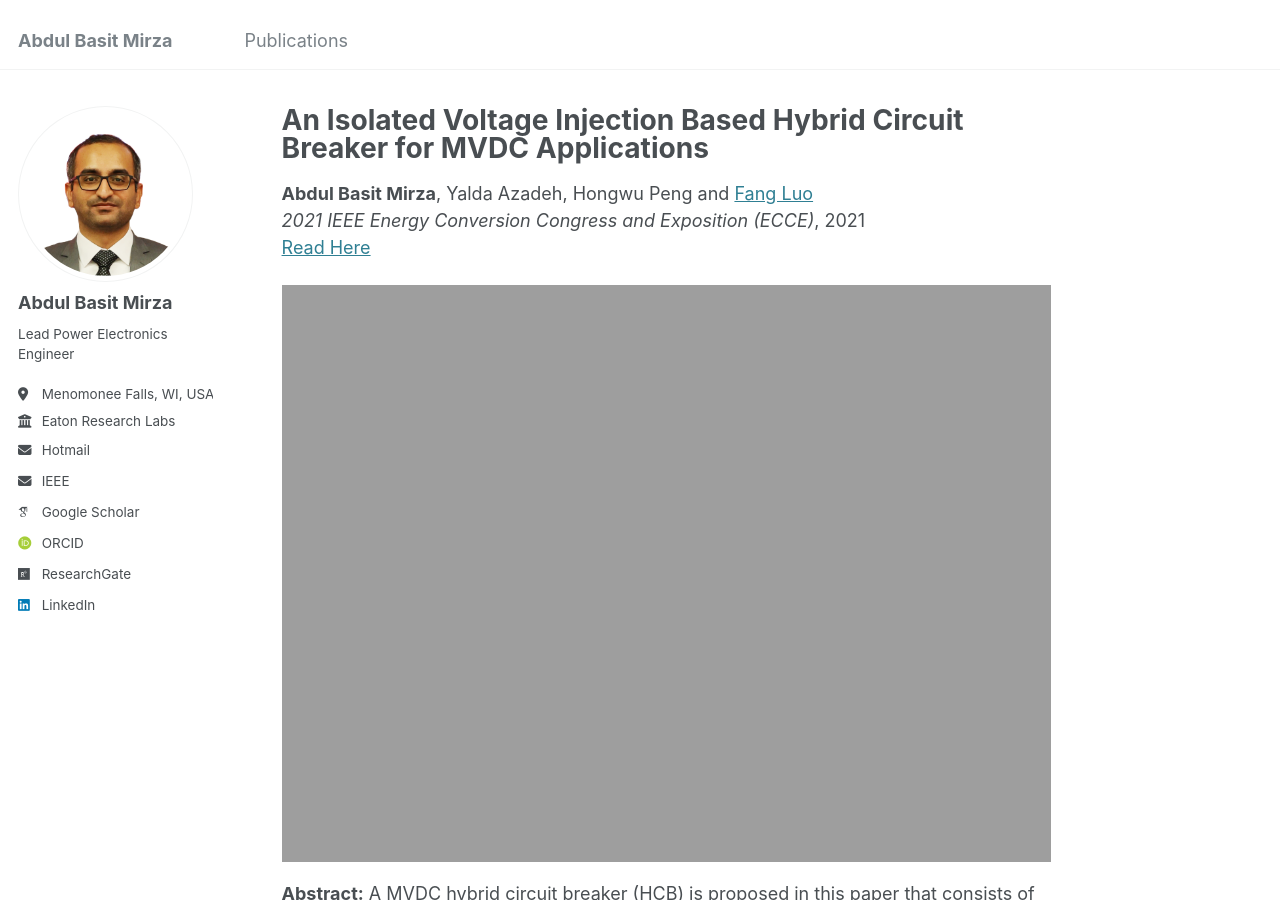
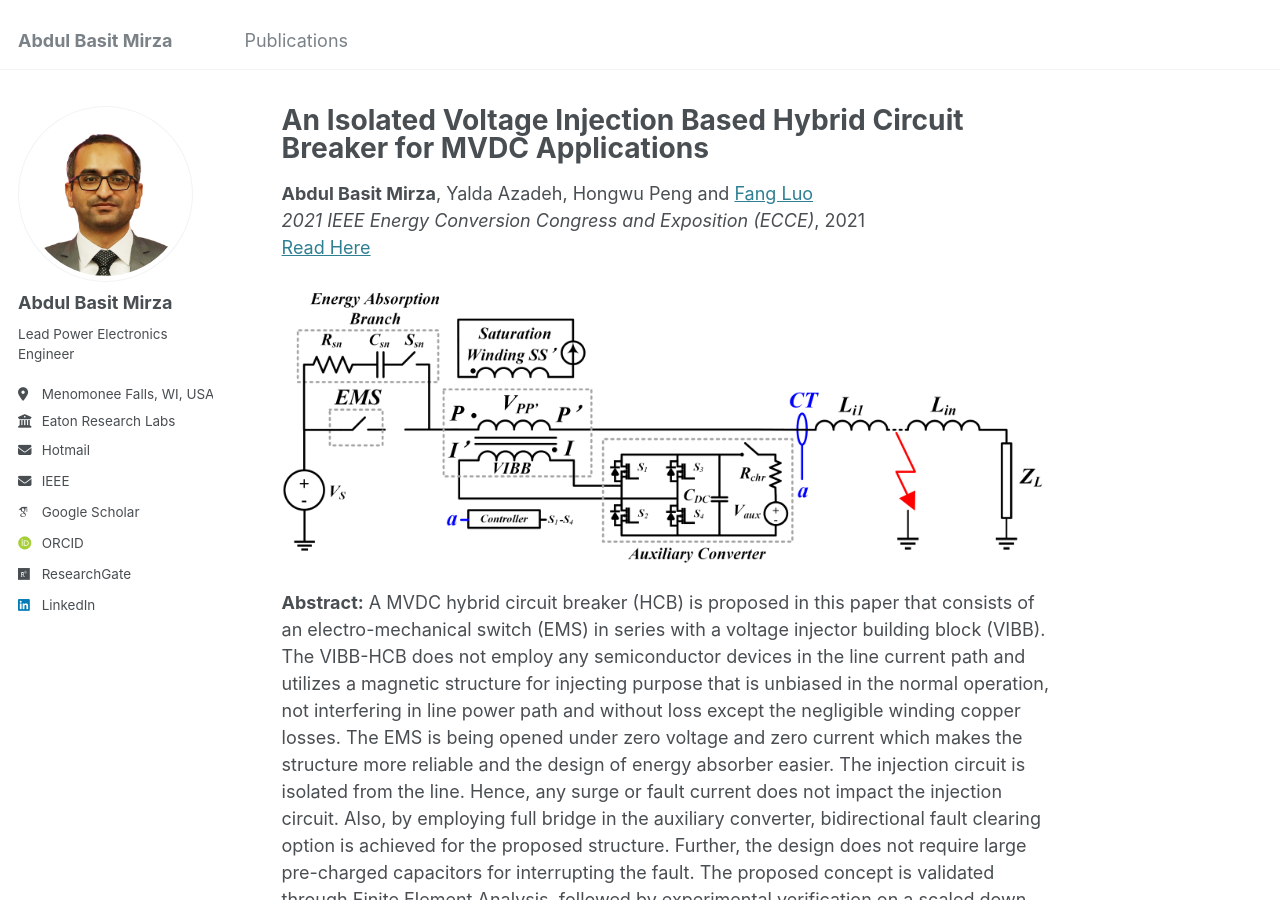
Before and after one commit to AbdulBasitMirza/abdulbasitmirza.github.io, a Jekyll site: the page built from _publications/ECCE_2021_HCB.md, in a window 1280 px wide and 900 px high. Built offline with Jekyll 4.4.1, drawn with Linux system fonts in a browser that asks for light colours; some web fonts are replaced.

Commit message:
Update ECCE_2021_HCB.md

```diff
--- a/_publications/ECCE_2021_HCB.md
+++ b/_publications/ECCE_2021_HCB.md
@@ -9,7 +9,7 @@ date: 2021-11-16
 venue: '2021 IEEE Energy Conversion Congress and Exposition (ECCE)'
 paperurl: 'https://ieeexplore.ieee.org/abstract/document/9595779'
 authors: '<strong>Abdul Basit Mirza</strong>, Yalda Azadeh, Hongwu Peng and <a href="https://www.stonybrook.edu/commcms/electrical/people/-core_faculty/luo_fang">Fang Luo</a>'
-thumbnail: 'LifelongLfD.jpg'
+thumbnail: 'ECCE_2021_HCB.jpg'
 [//]: # (codeurl: 'https://github.com/Lifelong-ML/ELIRL.git')
 [//]: # (videourl: 'https://youtu.be/Of5OyuOrePw')
 [//]: # (posterurl: 'https://www.seas.upenn.edu/~eeaton/papers/Mendez2018Lifelong-poster.pdf')
```
